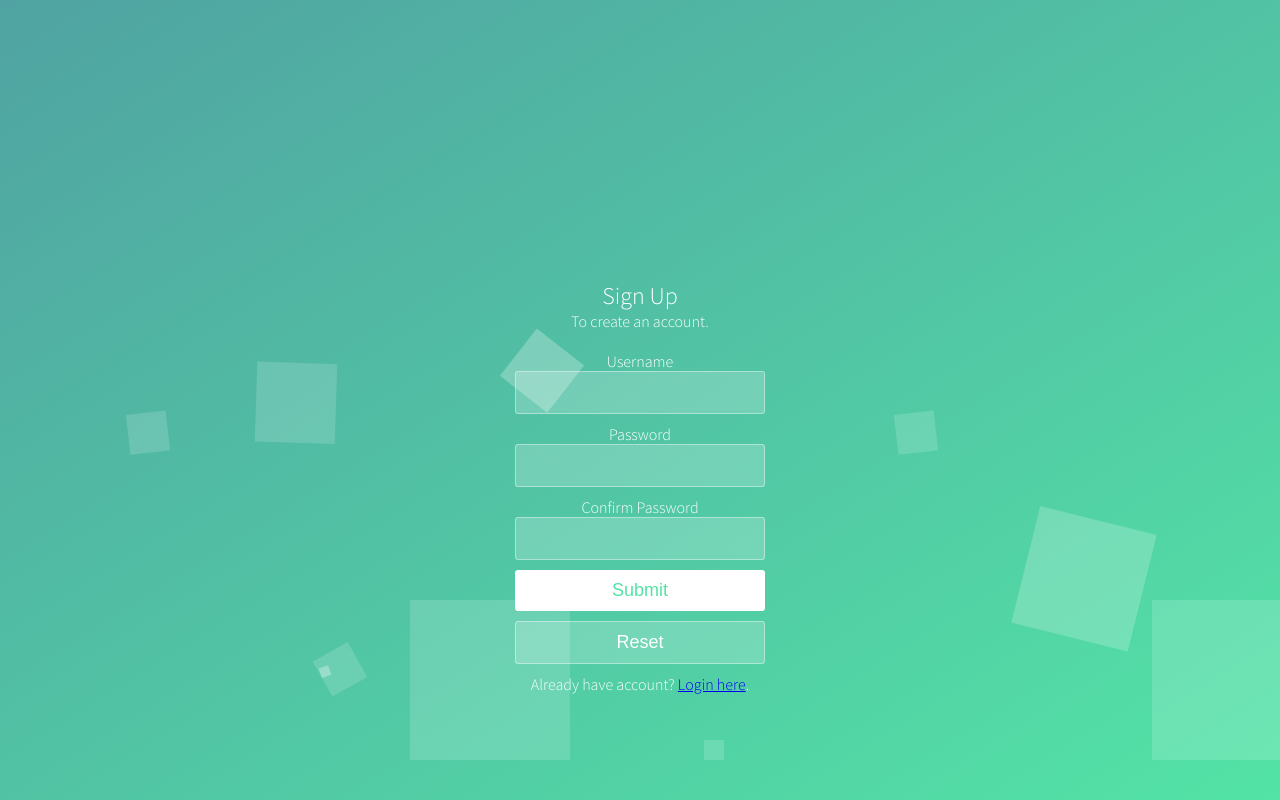
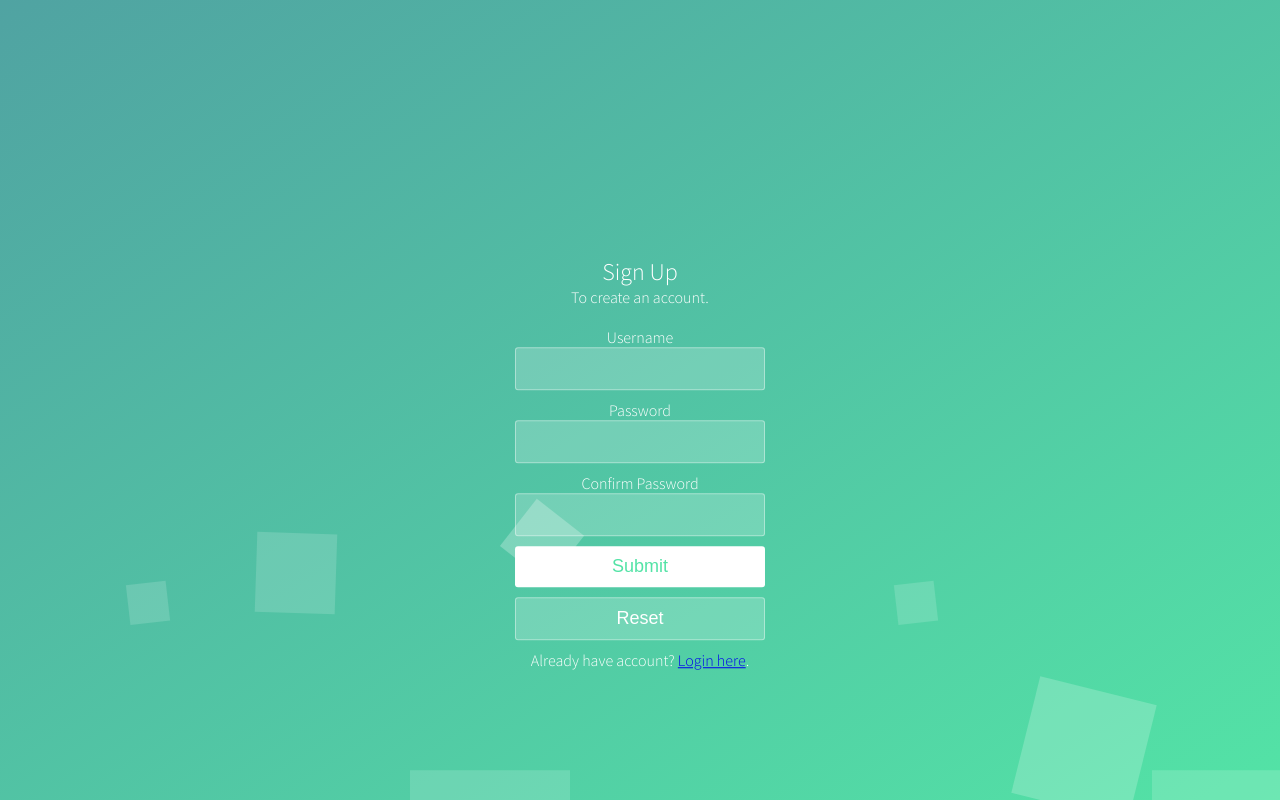
Before and after one commit to NaveedMunsif/fcyber, a PHP site: page /register.php in a window 1280 px wide. Run offline with PHP 8.4, Linux system fonts and the light colour scheme.

Commit message:
register changes

```diff
--- a/register.php
+++ b/register.php
@@ -118,6 +118,16 @@ if ($_SERVER["REQUEST_METHOD"] == "POST")
 <?php include 'css/login.css'; ?>
 </style>
 
+<style>
+.wrapper {
+  height: auto; /* Change height to auto */
+  transform: translateY(-4%); /* Center vertically */
+}
+
+.container {
+  height: auto; /* Change height to auto */
+}
+</style>
 <!DOCTYPE html>
 <html lang="en">
 <head>
```
